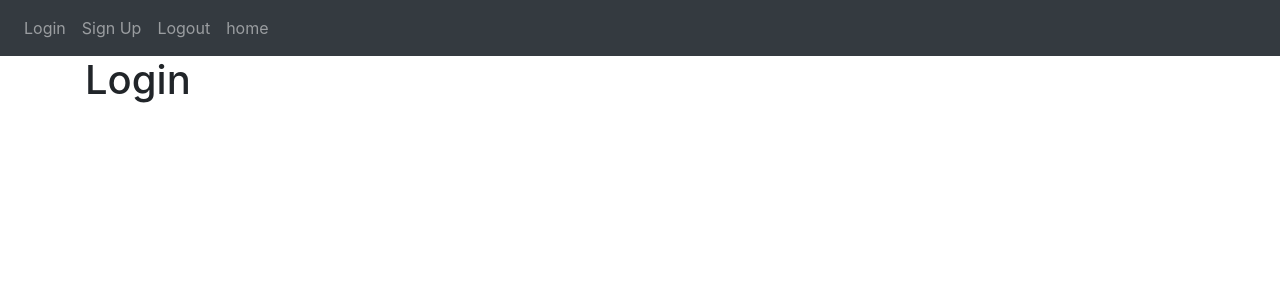
After one commit to ty-donovan/BasicFlaskWebApp, a Flask app: template website/templates/login.html in a window 1280 px wide. The commit adds this page. Shown: the top 300 px of the page. Run offline with Flask 3, Linux system fonts and the light colour scheme; the template is opened without the code that fills it, so the values that code supplies are empty; parts of the project's set-up code (start-up, migrations or seed data) failed here and were passed over; some libraries are stand-ins or nearby versions.

Commit message:
creating route to login sign up an logout templates as well as a reactive navbar

```diff
--- a/website/templates/base.html
+++ b/website/templates/base.html
@@ -18,6 +18,38 @@
         <title>{% block title %}Home{% endblock %}</title>
     </head>
     <body>
+        <nav class="navbar navbar-expand-lg navbar-dark bg-dark">
+            <button class="navbar-toggler" type="button" data-toggle="collapse" data-target="#navbar">
+                <span class="navbar-toggler-icon"></span>
+            </button>
+            <div class="collapse navbar-collapse" id="navbar">
+                <div class="navbar-nav">
+                    <a class="nav-item nav-link" id="login" href="/login">Login</a>
+                    <a class="nav-item nav-link" id="signUp" href="/sign-up">Sign Up</a>
+                    <a class="nav-item nav-link" id="logout" href="/logout">Logout</a>
+                    <a class="nav-item nav-link" id="home" href="/">home</a>
+                </div>
+            </div>
+        </nav>
 
+        <div class="container">
+            {% block content %} {% endblock %}
+        </div>
+
+        <script
+            src="https://code.jquery.com/jquery-3.2.1.slim.min.js"
+            integrity="sha384-KJ3o2DKtIkvYIK3UENzmM7KCkRr/rE9/Qpg6aAZGJwFDMVNA/GpGFF93hXpG5KkN"
+            crossorigin="anonymous"
+        ></script>
+        <script
+            src="https://cdnjs.cloudflare.com/ajax/libs/popper.js/1.12.9/umd/popper.min.js"
+            integrity="sha384-ApNbgh9B+Y1QKtv3Rn7W3mgPxhU9K/ScQsAP7hUibX39j7fakFPskvXusvfa0b4Q"
+            crossorigin="anonymous"
+        ></script>
+        <script
+            src="https://maxcdn.bootstrapcdn.com/bootstrap/4.0.0/js/bootstrap.min.js"
+            integrity="sha384-JZR6Spejh4U02d8jOt6vLEHfe/JQGiRRSQQxSfFWpi1MquVdAyjUar5+76PVCmYl"
+            crossorigin="anonymous"
+        ></script>
     </body>
 </html>
--- /dev/null
+++ b/website/templates/login.html
@@ -0,0 +1,7 @@
+{% extends "base.html" %} {% block title %}Login{% endblock %}
+
+{% block content %}
+
+<h1>Login</h1>
+
+{% endblock %}
--- a/website/views.py
+++ b/website/views.py
@@ -1,7 +1,7 @@
-from flask import Blueprint
+from flask import Blueprint, render_template
 
 views = Blueprint('views', __name__)
 
 @views.route('/')
 def home():
-    return "<h1>Hello World</h1>"
+    return render_template("home.html")
```
Also changed, not shown: website/auth.py (+8 -8 lines), website/templates/home.html (added, +7 -0 lines), website/templates/sign_up.html (added, +7 -0 lines).
